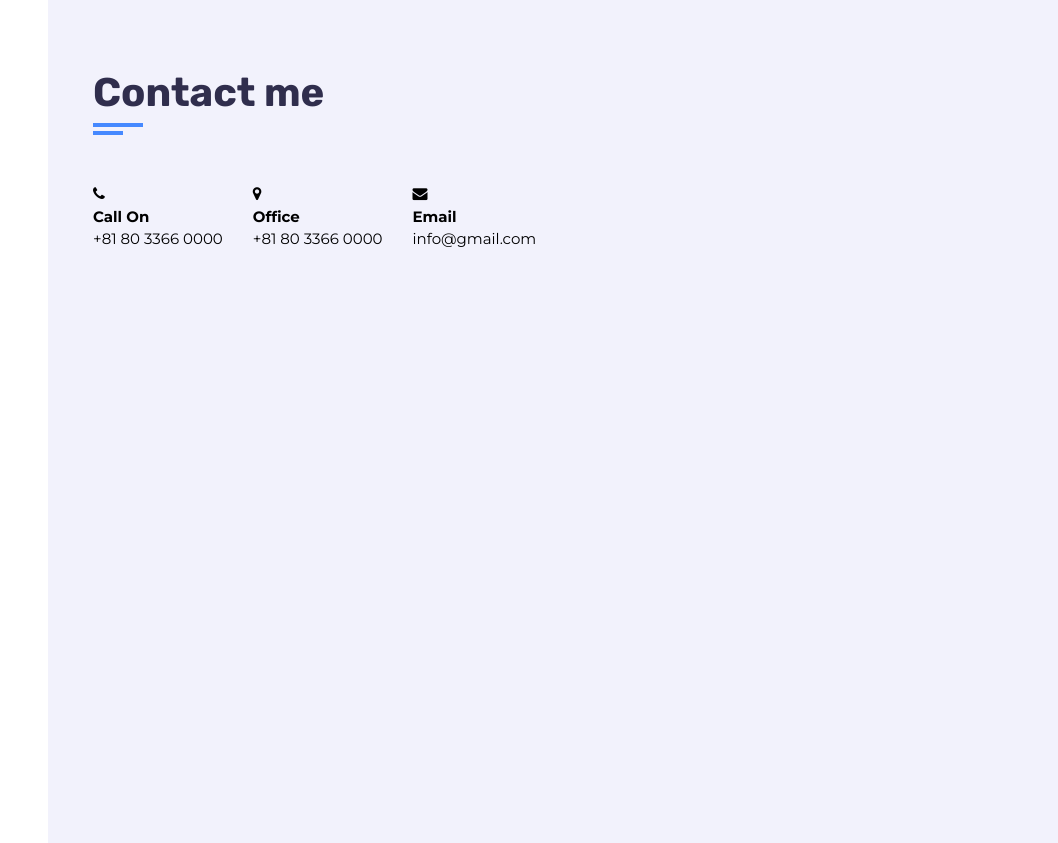
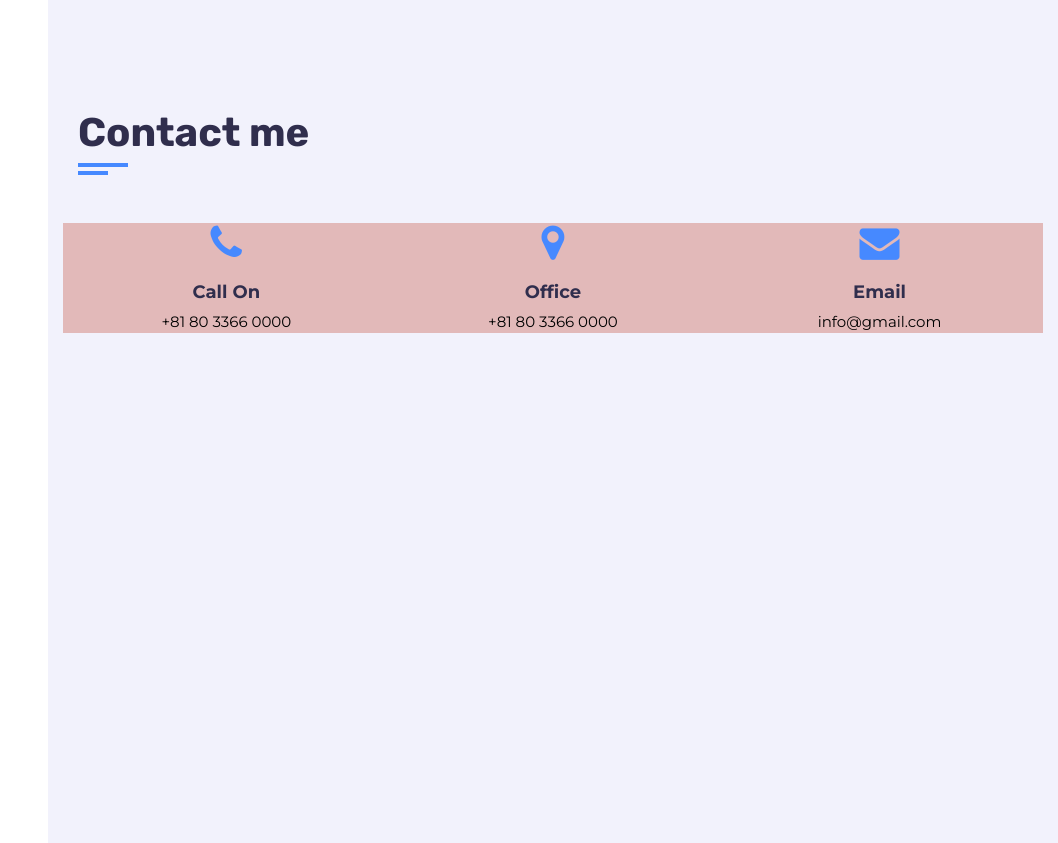
Before and after one commit to sseungjae/Build-Website, a plain HTML site: page index.html in a window 1280 px wide. Shown: the part 4695-5538 px from the top of the page, without its empty margins (222-1280 px from the left). Drawn offline with Linux system fonts and the light colour scheme.

Commit message:
code modify
column modify

```diff
--- a/css/skins/pink.css
+++ b/css/skins/pink.css
@@ -8,6 +8,7 @@
   border-right: 4px solid #4689ff;
 }
 
+.contact .contact-info-item .icon .fa,
 .blog .blog-item-inner .blog-info .blog-tags a,
 .portfolio .portfolio-item .portfolio-info .icon .fa,
 .portfolio .portfolio-filter button.active,
--- a/css/style.css
+++ b/css/style.css
@@ -731,6 +731,7 @@ body {
 
 .blog .blog-item {
   /* background-color: red; */
+  -ms-flex: 0 0 33.33%;
   flex: 0 0 33.33%;
   max-width: 33.33%;
   margin-bottom: 30px;
@@ -804,3 +805,29 @@ body {
   text-decoration: none;
   font-weight: 600;
 }
+
+/* Contact section */
+
+.contact .contact-info-item {
+  background-color: rgb(226, 185, 185);
+  -ms-flex: 0 0 33.33%;
+  flex: 0 0 33.33%;
+  max-width: 33.33%;
+  text-align: center;
+}
+
+.contact .contact-info-item .icon {
+  display: inline-block;
+}
+.contact .contact-info-item .icon .fa {
+  font-size: 40px;
+}
+.contact .contact-info-item h4 {
+  font-size: 18px;
+  font-weight: 700;
+  color: #302e4d;
+  text-transform: capitalize;
+  margin: 15px 0 5px;
+}
+.contact .contact-info-item p {
+}
```
Also changed, not shown: index.html (+16 -19 lines).
